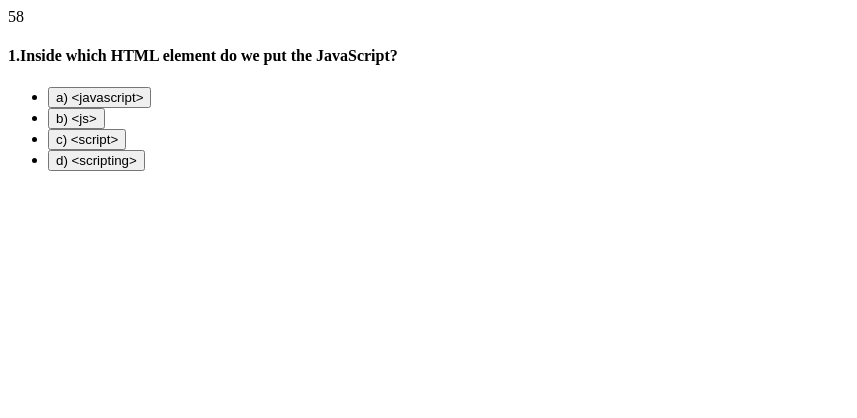
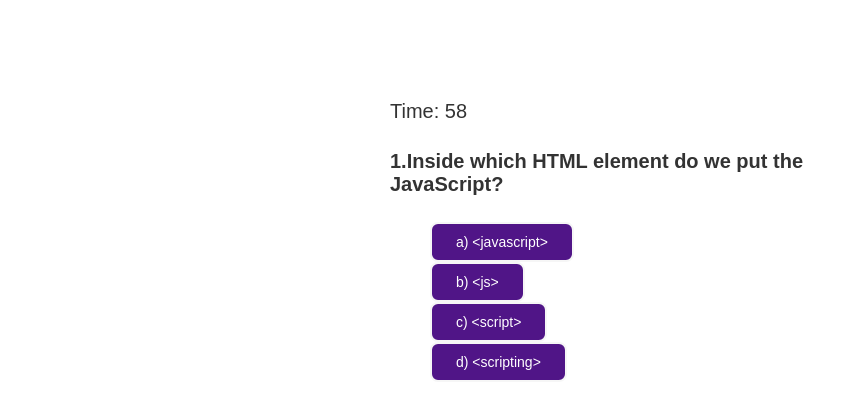
Before and after one commit to catpolk/Catherine-Polk-Code_Quiz, a plain HTML site: page index.html in a window 1280 px wide. Both pictures are taken after a click on the button "Quiz Start". Shown: the whole page, without its empty margins (0-857 px from the left). Drawn offline with Linux system fonts and the light colour scheme.

Commit message:
Completed the challenge, added code in JS, HTML, and CSS

```diff
--- a/index.html
+++ b/index.html
@@ -8,35 +8,32 @@
         <title>Code quiz</title>
     </head>
     <body>
-
+        <div class="container">
             <div id="starter-page">
                 <h3>Coding Quiz Challenge</h3>
                 <p>
                     Try to answer the following code-relater questions within the time limit. Keep in minnd that incorrect answers will penalize your score/time bt ten seconds!
                 </p>
-
-        <button id="start-btn">Quiz Start</button>
+                <button id="start-btn" class="btn-cls">Quiz Start</button>
             </div>
-
             <div id="quiz-page">
-        <div id="timerEl"></div>
+                <div>Time: <span id="timerEl"></span></div>
                 <h4 id="questionTitle"></h4>
                 <ul id="answerList"></ul>
             </div>
             <div id="result-page">
                 <h3> All done!</h3>
                 <p><strong id="score-display"></strong></p>
-
                 <label id="initialChar" for="nameField">Enter initials: </label>
                 <input id="nameField" type="text"> </input>
-
-        <button type="submit" id="result-submit">Submit</button>
+                <button type="submit" class="btn-cls" id="result-submit">Submit</button>
             </div>
             <div id="quiz-result-page">
                 <h3> High scores</h3>
                 <ul id="resultsList"></ul>
-        <button type="text" id="go-back"> Go Back</button>
+                <button type="text" class="btn-cls" id="go-back"> Go Back</button>
             </div>
             <script src="./script.js"></script>
+        </div>
     </body>
 </html>
--- a/script.js
+++ b/script.js
@@ -49,40 +49,42 @@ var questions = [
 		correctAnswer: "b) for (i = 0; i <= 5; i++)"
    }
 ]
-
+//the document method returns an element of start-btn property
 document.getElementById('start-btn').onclick = init;
 
+//function that hide the starter page and shows teh quiz-page
 function init() {
 	document.getElementById('starter-page').style.display = "none";
 	document.getElementById('quiz-page').style.display = "block";
 
-    timerFunc();
+    timerFunc(); //shows the timer on the screen
     renderQuestion(questions[0]); //shows the question on the screen
 
-    interval = setInterval(timerFunc, 1000);
+    interval = setInterval(timerFunc, 1000);//method setInterval calls a function timerFunc at 1000 milliseconds interval
 }
 
 function timerFunc(){
 	timerEl.innerText = time;
-	if(time < 0){
+	if(time < 0){ // if statement that checks the time if it is less than 0 it stops the clock by clearInterval
 		clearInterval(interval)
-		endQuiz(); // to display result page.
+		endQuiz(); // displays result page.
 	}
 	time--;
 }
 
 //quiz-page
 
-function renderQuestion(question) {
+function renderQuestion(question) { //function that renders questions and shows answers
     var answers = question.answers;
     var answersStr = '';
 
     for(var i = 0; i < answers.length; i++){
-        answersStr += "<li><button onclick=\"processSelectedAnswer(this)\" >" + answers[i] + "</button></li>";
+        //answers show as buttons
+        answersStr += "<li><button class=\"btn-cls\" onclick=\"processSelectedAnswer(this)\" >" + answers[i] + "</button></li>";
     }
 
-    document.getElementById('questionTitle').textContent = question.questionTitle;
-    document.getElementById('answerList').innerHTML = answersStr;
+    document.getElementById('questionTitle').textContent = question.questionTitle; //displayd the questions
+    document.getElementById('answerList').innerHTML = answersStr;//created HTML contend
 }
 
 
@@ -103,7 +105,7 @@ function processSelectedAnswer(clickedAnswer){
         renderQuestion(questions[currentQuestion]);
     }
 }
-
+//function that hides quiz-page and displays the result-page, and shows the score
 function endQuiz(){
     document.getElementById('quiz-page').style.display = "none";
     document.getElementById('result-page').style.display = "block";
@@ -111,23 +113,23 @@ function endQuiz(){
     var scoreShow = document.getElementById('score-display');
     scoreShow.textContent = "Your final score is: " + score;
 }
-
+//submit button
 document.getElementById('result-submit').onclick = submitScore;
 
 function submitScore(){
     var initials = document.getElementById('nameField').value
-
+     //checks if a user entered initials, if not - displays alert message
     if (initials.length==0) {
         alert('Please enter your initials');
     } else {
-        var lastScore = [
+        var lastScore = [ //an object for initials and score to store
             {
                 initials: initials,
                 score: score,
             }
         ]
         var existingScores = JSON.parse(window.localStorage.getItem('quizResult')) || [];
-
+        //store initials and score in local storage
         window.localStorage.setItem('quizResult', JSON.stringify(lastScore.concat(existingScores)));
         document.getElementById('result-page').style.display = "none";
         document.getElementById('nameField').value = '';
@@ -135,7 +137,7 @@ function submitScore(){
     }
 }
 
-
+//takes values from the storage and displays on the screen
 function resultsPage(){
     var existingScores = JSON.parse(window.localStorage.getItem('quizResult')) || [];
 
@@ -147,38 +149,3 @@ function resultsPage(){
     document.getElementById('resultsList').innerHTML = results;
     document.getElementById('quiz-result-page').style.display = "block";
 }
-
-
-
-
-
-// const button = document.getElementById('btn');
-// console.log('btn');
-
-// button.onclick = function click() {
-//     console.log('Button clicked');
-// }
-
-// function showConsole() {
-//     console.log('click');
-// }
-
-
-// function myfunc() {
-//     var input = document.getElementById('initialChar');
-//     alert(input.value);
-// }
-
-// function initialSub(){
-
-//     var initial = localStorage.getItem('nameField');
-// }
-
-// var submitButton = document.querySelector('#btn');
-// submitButton.addEventListener('click', function(event){
-//     event.preventDefault();
-
-//     var initial = document.querySelector('nameField').value;
-
-//     localStorage.setItem('nameField', initial);
-// })
--- a/style.css
+++ b/style.css
@@ -1,3 +1,44 @@
+body{
+	font-size: 20px;
+	font-family: sans-serif;
+	color: #333;
+    text-align: center;
+    margin-top: 100px;
+
+}
+
+.container {
+    text-align: left;
+    width: 500px;
+    margin: auto;
+}
+
+#starter-page p {
+    text-align: center;
+}
+
+.btn-cls {
+    background-color: rgb(80, 21, 135);
+    color: white;
+    padding: 10px 25px;
+    text-align: center;
+    text-decoration: none;
+    display: inline-block;
+    font-size: 14px;
+    border-radius: 8px;
+    padding: 10px 24px;border: 2px solid #f6f6f6;
+}
+
+.btn-cls:hover {
+    background-color: #b765c5;
+    color: white;
+}
+
+ul {
+    list-style-type: none;
+}
+
+
 #quiz-page{
     display: none;
 }
@@ -9,3 +50,7 @@
 #quiz-result-page{
     display: none;
 }
+
+#starter-page h3 {
+    text-align: center;
+}
```
Also changed, not shown: screenshot.jpeg (added), 2 other files. Lines whose indentation alone changed are shown as unchanged.
